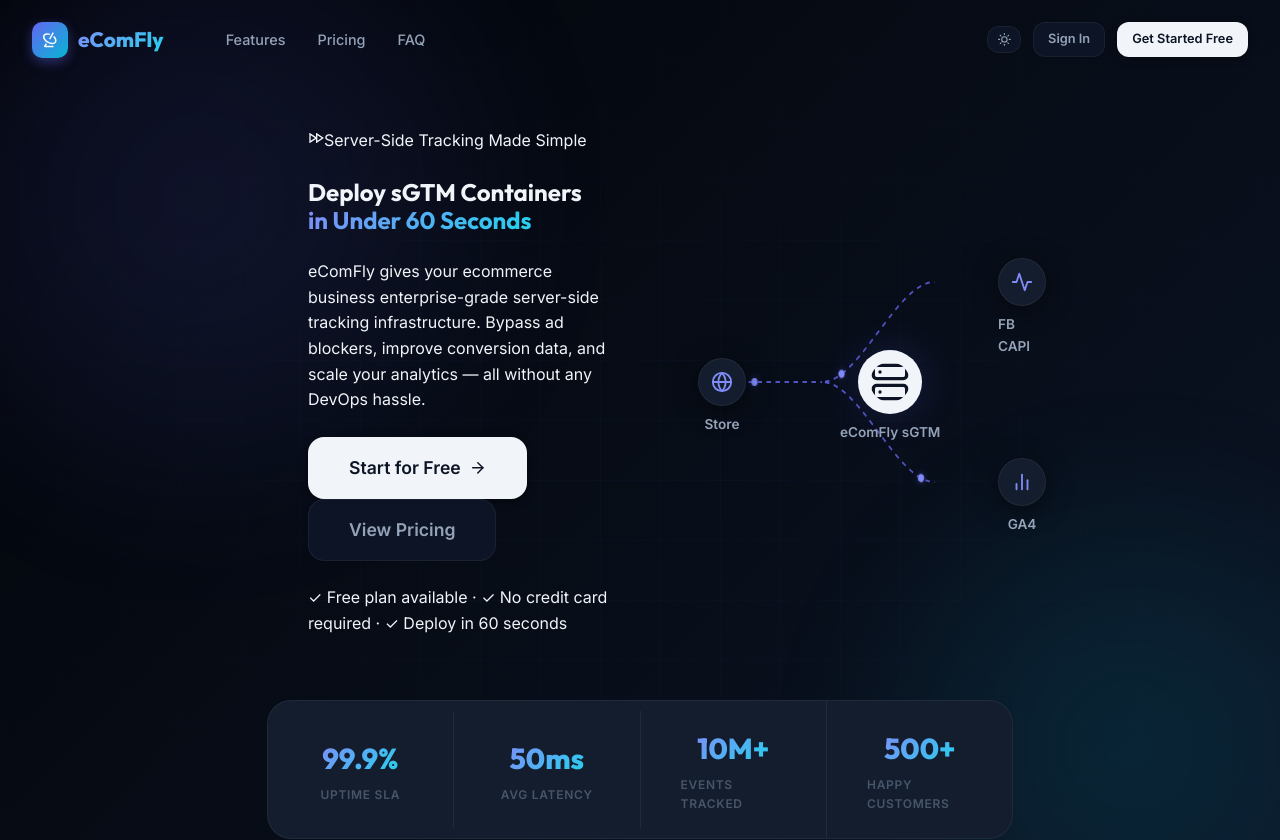
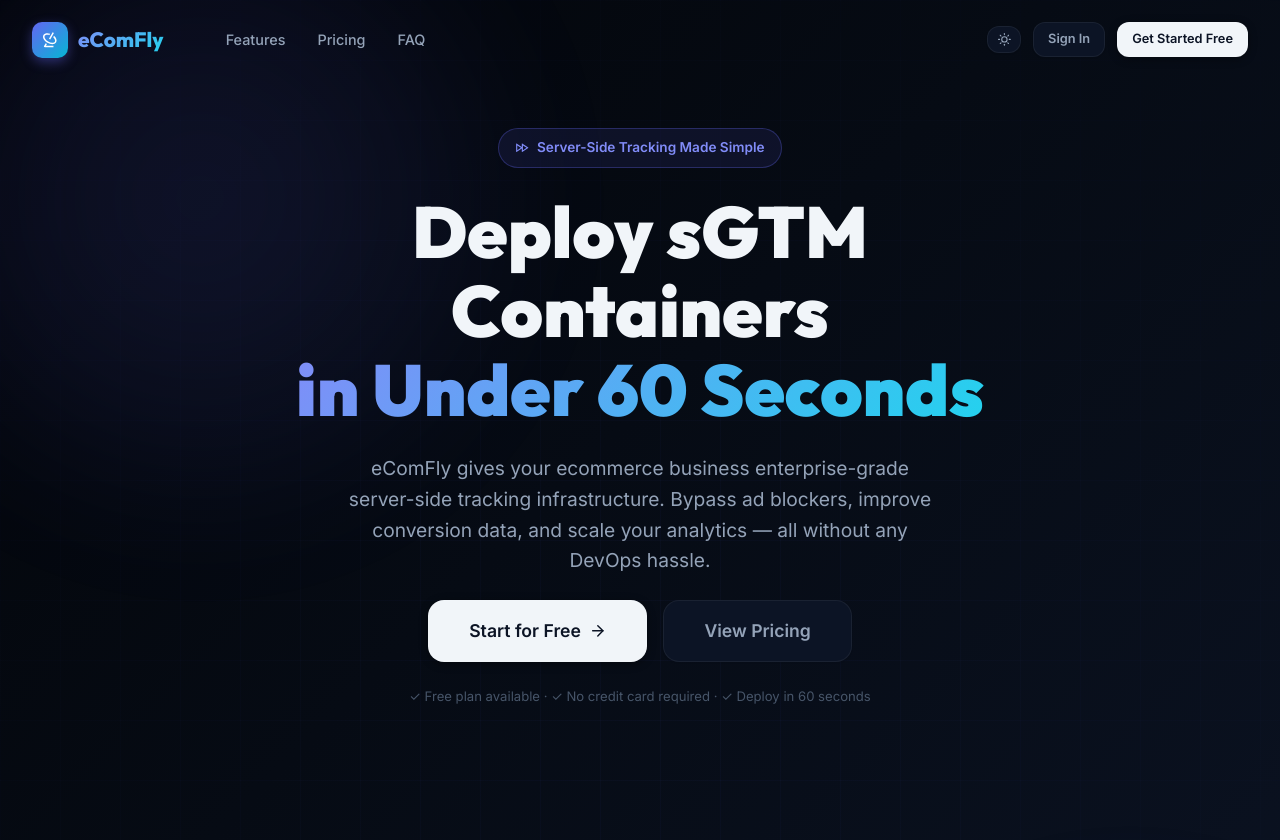
Before and after one commit to ashikwebfix/eComFly, a React (Vite) app in the folder frontend/: page / in a window 1280 px wide. Shown: the top 840 px of the page. Built offline with nearby package versions, Linux system fonts and the light colour scheme.

Commit message:
Update hero to full width data flow design

```diff
--- a/frontend/src/pages/HomePage.css
+++ b/frontend/src/pages/HomePage.css
@@ -182,40 +182,75 @@
   mask-image: radial-gradient(ellipse 80% 80% at 50% 50%, black, transparent);
 }
 
-.hero-split-container {
+.hero-content {
   position: relative;
   z-index: 1;
-  max-width: 1280px;
+  text-align: center;
+  max-width: 800px;
+  display: flex;
+  flex-direction: column;
+  align-items: center;
+  gap: 1.5rem;
   margin: 0 auto;
+}
+
+.hero-badge {
+  display: inline-flex;
+  align-items: center;
+  gap: 0.5rem;
+  padding: 0.5rem 1rem;
+  background: rgba(99,102,241,0.1);
+  border: 1px solid rgba(99,102,241,0.3);
+  border-radius: var(--radius-full);
+  color: var(--primary-light);
+  font-size: 0.85rem;
+  font-weight: 600;
+  animation: slideDown 0.5s ease;
+}
+
+.hero-title {
+  font-size: clamp(2.5rem, 6vw, 4.5rem);
+  font-weight: 900;
+  line-height: 1.1;
+  color: var(--text-primary);
+  animation: slideUp 0.6s ease 0.1s both;
+}
+
+.hero-subtitle {
+  font-size: clamp(1rem, 2vw, 1.2rem);
+  color: var(--text-secondary);
+  max-width: 600px;
+  animation: slideUp 0.6s ease 0.2s both;
+}
+
+.hero-actions {
   display: flex;
   align-items: center;
-  justify-content: space-between;
-  gap: 4rem;
-  padding: 0 2rem;
+  gap: 1rem;
+  flex-wrap: wrap;
+  justify-content: center;
+  animation: slideUp 0.6s ease 0.3s both;
 }
 
-.hero-text-col {
-  flex: 1;
-  max-width: 600px;
-  display: flex;
-  flex-direction: column;
-  gap: 1.5rem;
-  align-items: flex-start;
+.hero-note {
+  font-size: 0.82rem;
+  color: var(--text-muted);
+  animation: slideUp 0.6s ease 0.4s both;
 }
 
-.hero-visual-col {
-  flex: 1;
-  display: flex;
-  justify-content: center;
-  align-items: center;
+.hero-visual-full {
+  position: relative;
+  z-index: 1;
+  width: 100%;
+  max-width: 1000px;
+  margin: 4rem auto 0;
   animation: slideUp 0.8s ease 0.4s both;
 }
 
 .data-flow-visual {
   position: relative;
   width: 100%;
-  max-width: 500px;
-  height: 400px;
+  height: 300px;
 }
 
 .node {
@@ -245,13 +280,13 @@
 }
 
 .node-browser {
-  top: 176px;
-  left: 26px;
+  top: 126px;
+  left: 0;
 }
 
 .node-server {
-  top: 168px;
-  left: 168px;
+  top: 118px;
+  left: 468px;
 }
 .node-server svg {
   width: 64px;
@@ -276,13 +311,13 @@
 }
 
 .node-meta {
-  top: 76px;
-  left: 326px;
+  top: 40px;
+  left: 900px;
 }
 
 .node-ga4 {
-  top: 276px;
-  left: 326px;
+  top: 212px;
+  left: 900px;
 }
 
 .flow-lines {
@@ -308,15 +343,15 @@
 }
 
 .packet-1 {
-  offset-path: path('M 50 200 L 200 200');
+  offset-path: path('M 60 150 L 500 150');
   animation: movePacket 2s linear infinite;
 }
 .packet-2 {
-  offset-path: path('M 200 200 C 250 200 300 100 350 100');
+  offset-path: path('M 500 150 C 700 150 700 64 924 64');
   animation: movePacket 2s linear 0.5s infinite;
 }
 .packet-3 {
-  offset-path: path('M 200 200 C 250 200 300 300 350 300');
+  offset-path: path('M 500 150 C 700 150 700 236 924 236');
   animation: movePacket 2s linear 1s infinite;
 }
 
@@ -337,12 +372,8 @@
 }
 
 @media (max-width: 992px) {
-  .hero-split-container {
-    flex-direction: column;
-    text-align: center;
-  }
-  .hero-text-col {
-    align-items: center;
+  .hero-visual-full {
+    display: none;
   }
 }
 
--- a/frontend/src/pages/HomePage.jsx
+++ b/frontend/src/pages/HomePage.jsx
@@ -235,9 +235,7 @@
           <div className="hero-grid" />
         </div>
 
-        <div className="hero-split-container">
-          {/* Left Column: Text */}
-          <div className="hero-text-col">
+        <div className="hero-content">
           <div className="hero-badge">
             <RiSpeedLine />
             <span>Server-Side Tracking Made Simple</span>
@@ -265,8 +263,8 @@
           <p className="hero-note">✓ Free plan available · ✓ No credit card required · ✓ Deploy in 60 seconds</p>
         </div>
 
-          {/* Right Column: Interactive Data Flow Visual */}
-          <div className="hero-visual-col">
+        {/* Full-Width Interactive Data Flow Visual */}
+        <div className="hero-visual-full">
           <div className="data-flow-visual">
             {/* Nodes */}
             <div className="node node-browser">
@@ -288,17 +286,16 @@
             </div>
 
             {/* Connecting Lines */}
-              <svg className="flow-lines" preserveAspectRatio="none" viewBox="0 0 400 400">
-                <path className="line-path" d="M 50 200 L 200 200" />
-                <path className="line-path" d="M 200 200 C 250 200 300 100 350 100" />
-                <path className="line-path" d="M 200 200 C 250 200 300 300 350 300" />
+            <svg className="flow-lines" preserveAspectRatio="none" viewBox="0 0 1000 300">
+              <path className="line-path" d="M 60 150 L 500 150" />
+              <path className="line-path" d="M 500 150 C 700 150 700 64 924 64" />
+              <path className="line-path" d="M 500 150 C 700 150 700 236 924 236" />
 
               {/* Data Packets (Animated) */}
-                <circle className="packet packet-1" cx="0" cy="0" r="4" />
-                <circle className="packet packet-2" cx="0" cy="0" r="4" />
-                <circle className="packet packet-3" cx="0" cy="0" r="4" />
+              <circle className="packet packet-1" cx="0" cy="0" r="5" />
+              <circle className="packet packet-2" cx="0" cy="0" r="5" />
+              <circle className="packet packet-3" cx="0" cy="0" r="5" />
             </svg>
-            </div>
           </div>
         </div>
 
```
Lines whose indentation alone changed are shown as unchanged.
